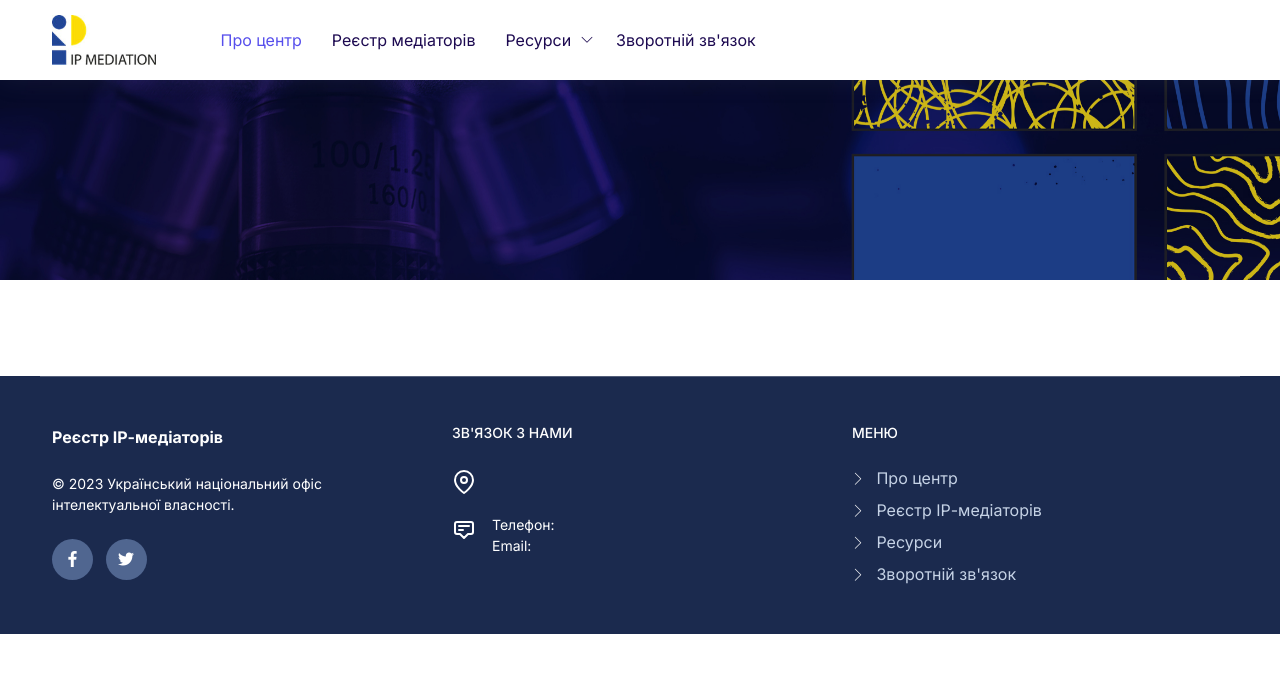
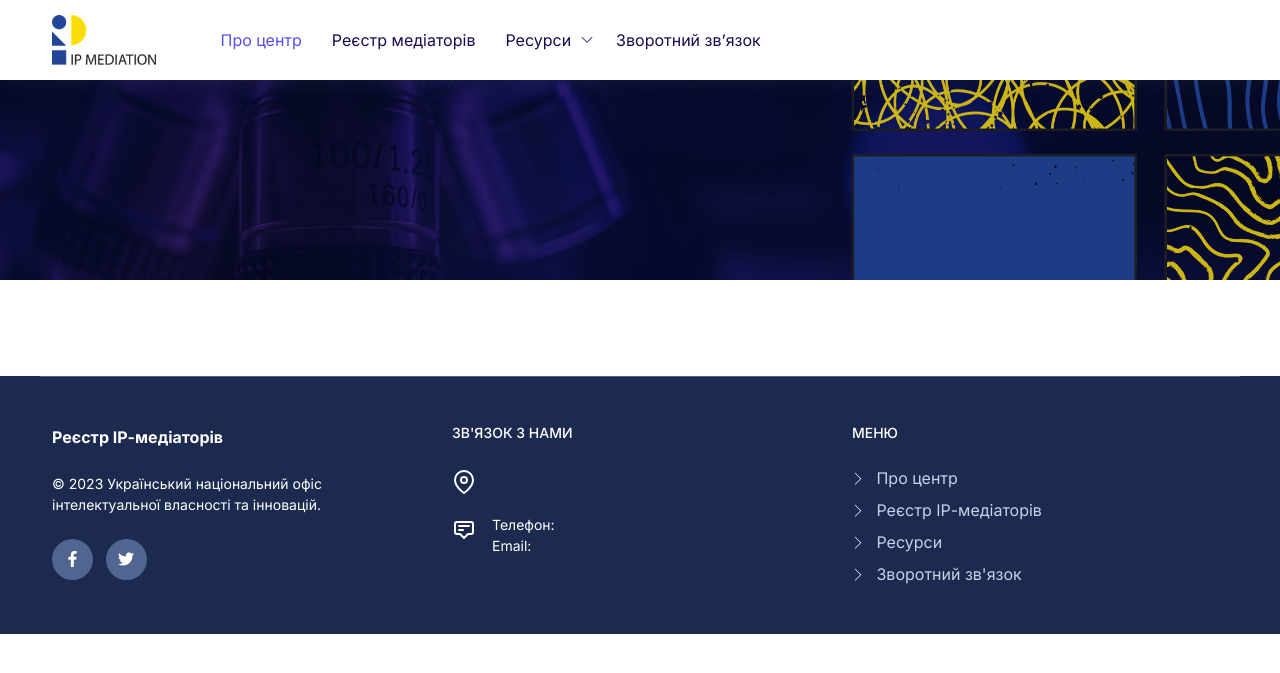
Before and after one commit to alexmon1989/mediation, a Django app: page / in a window 1280 px wide. Shown: the top 673 px of the page. Run offline with Django 4.2, Linux system fonts and the light colour scheme; data that the repository does not hold is empty; some libraries are stand-ins or nearby versions.

Commit message:
fix labels

```diff
--- a/templates/_partials/footer.html
+++ b/templates/_partials/footer.html
@@ -16,7 +16,7 @@
                 <p class="fw-bold">Реєстр ІР-медіаторів</p>
 
                 <div class="my-4"><!-- copyright -->
-                    <p class="small mb-0">&copy; {% now "Y" %} Український національний офіс інтелектуальної власності.</p>
+                    <p class="small mb-0">&copy; {% now "Y" %} Український національний офіс інтелектуальної власності та інновацій.</p>
                 </div>
 
                 <!-- social icons -->
@@ -95,7 +95,7 @@
                     </li>
                     <li class="list-item mb-2">
                         <i class="fi fi-arrow-end me-2 smaller"></i>
-                        <a class="text-gray-400" href="{% url 'contacts:index' %}">Зворотній зв'язок</a>
+                        <a class="text-gray-400" href="{% url 'contacts:index' %}">Зворотний зв'язок</a>
                     </li>
                 </ul>
 
--- a/templates/_partials/header.html
+++ b/templates/_partials/header.html
@@ -165,7 +165,7 @@
 
                     <li class="nav-item {% if 'contacts/' in request.path %}active{% endif %}">
                         <a href="{% url 'contacts:index' %}" class="nav-link {% if 'contacts/' in request.path %}active{% endif %}">
-                            Зворотній зв'язок
+                            Зворотний зв’язок
                         </a>
                     </li>
 
```
